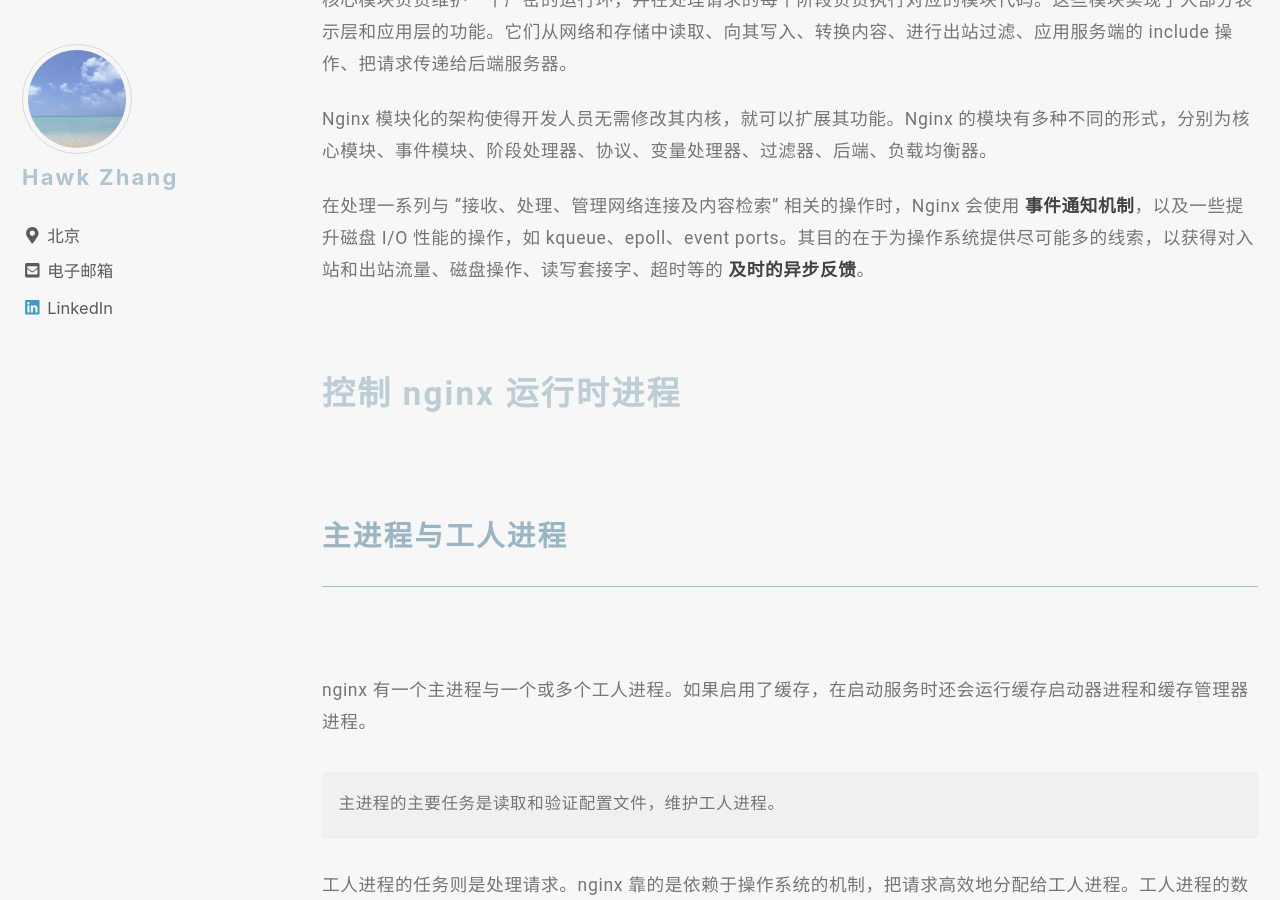
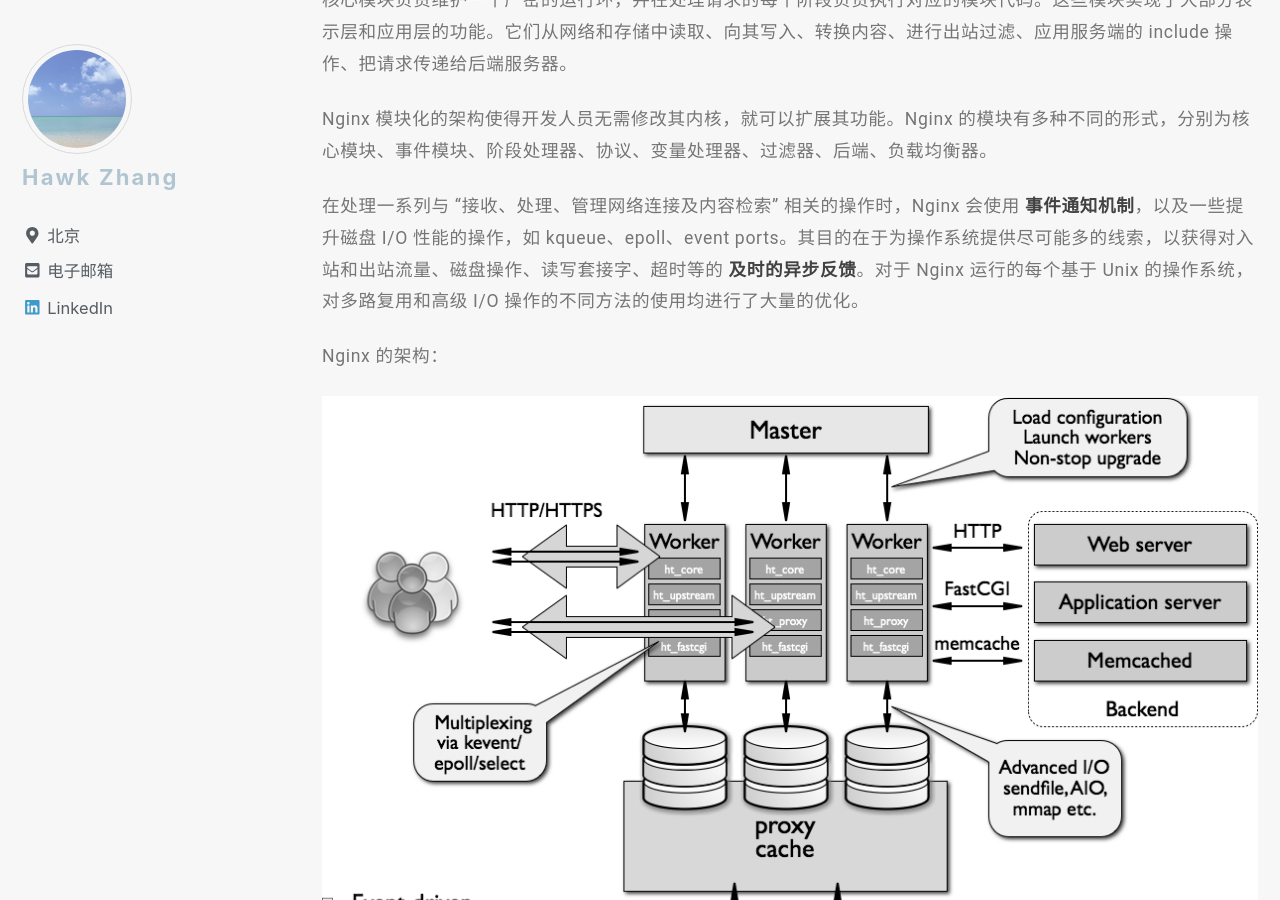
Before and after one commit to narru888/linotes_note, a Jekyll site: the page built from _posts/server/nginx/2016-01-03-nginx.basic.md, in a window 1280 px wide and 900 px high, scrolled down 15494 px. Built offline with Jekyll 4.4.1, drawn with Linux system fonts in a browser that asks for light colours; nearby versions of some CDN libraries; a script that is not in the unit is left out.

Commit message:
update on 2018-09-26 20:40:01 CST

```diff
--- a/_posts/server/nginx/2016-01-03-nginx.basic.md
+++ b/_posts/server/nginx/2016-01-03-nginx.basic.md
@@ -387,7 +387,13 @@
 
 Nginx 模块化的架构使得开发人员无需修改其内核，就可以扩展其功能。Nginx 的模块有多种不同的形式，分别为核心模块、事件模块、阶段处理器、协议、变量处理器、过滤器、后端、负载均衡器。
 
-在处理一系列与 “接收、处理、管理网络连接及内容检索” 相关的操作时，Nginx 会使用 **事件通知机制**，以及一些提升磁盘 I/O 性能的操作，如 kqueue、epoll、event ports。其目的在于为操作系统提供尽可能多的线索，以获得对入站和出站流量、磁盘操作、读写套接字、超时等的 **及时的异步反馈**。
+在处理一系列与 “接收、处理、管理网络连接及内容检索” 相关的操作时，Nginx 会使用 **事件通知机制**，以及一些提升磁盘 I/O 性能的操作，如 kqueue、epoll、event ports。其目的在于为操作系统提供尽可能多的线索，以获得对入站和出站流量、磁盘操作、读写套接字、超时等的 **及时的异步反馈**。对于 Nginx 运行的每个基于 Unix 的操作系统，对多路复用和高级 I/O 操作的不同方法的使用均进行了大量的优化。
+
+Nginx 的架构：
+
+![image-center](/assets/images/architecture.png){: .align-center}
+
+
 
 
 
```
Also changed, not shown: assets/images/architecture.png (added).
